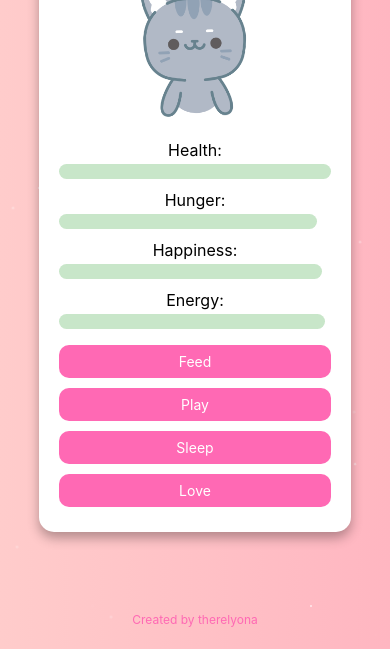
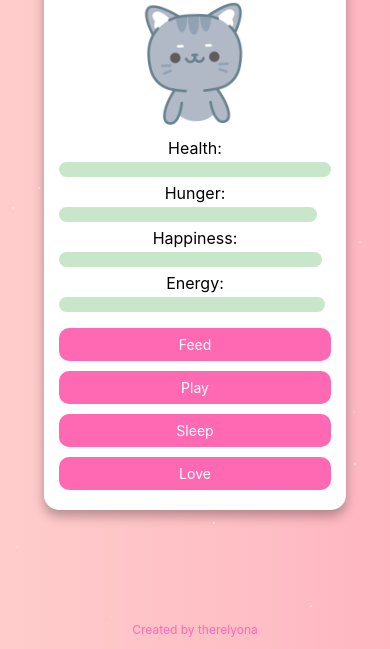
Before and after one commit to wanghaisheng/wuxing-pet, a website: page index.html in a window 390 px wide. Shown: the part 195-844 px from the top of the page. Drawn offline with Linux system fonts and the light colour scheme.

Commit message:
fixed the mobile layout

```diff
--- a/src/styles.css
+++ b/src/styles.css
@@ -103,11 +103,6 @@ progress::-moz-progress-bar {
   text-decoration: none;
 }
 
-.footer a:hover {
-  color: white;
-  text-decoration: underline;
-}
-
 @keyframes wiggle {
   0%, 100% {
     transform: rotate(0deg);
@@ -147,12 +142,22 @@ progress::-moz-progress-bar {
     transform: scale(1.1);
     background-color: #ff1493;
   }
+
+  .footer a:hover {
+    color: white;
+    text-decoration: underline;
+  }
 }
 
 @media (hover: none) {
   .actions button:active {
     transform: scale(1.1);
     background-color: #ff1493;
+  }
+
+  .footer a:active {
+    color: white;
+    text-decoration: underline;
   }
 }
 
@@ -193,18 +198,34 @@ progress::-moz-progress-bar {
 }
 
 @media (max-width: 480px) {
+  .app-container {
+    padding: 15px;
+  }
+
   h1 {
     font-size: 20px;
   }
 
+  .pet {
+    margin-bottom: 10px;
+  }
+
   .pet-image {
-    width: 130px;
+    width: 120px;
     height: auto;
   }
+
+  .stat {
+    margin: 5px 0;
+}
 
   .actions button {
     width: 100%;
     margin: 5px 0;
+  }
+
+  .footer {
+    padding: 0;
   }
 
   .footer p {
```
